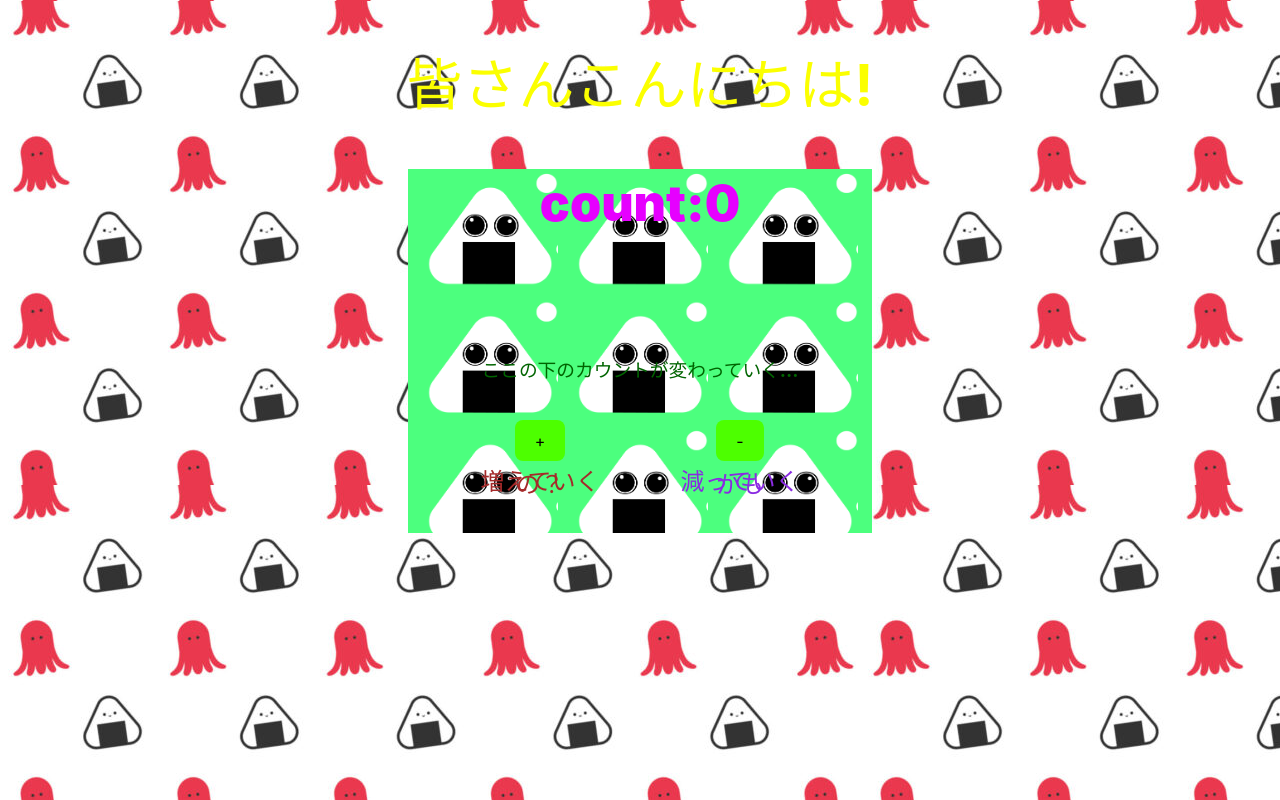
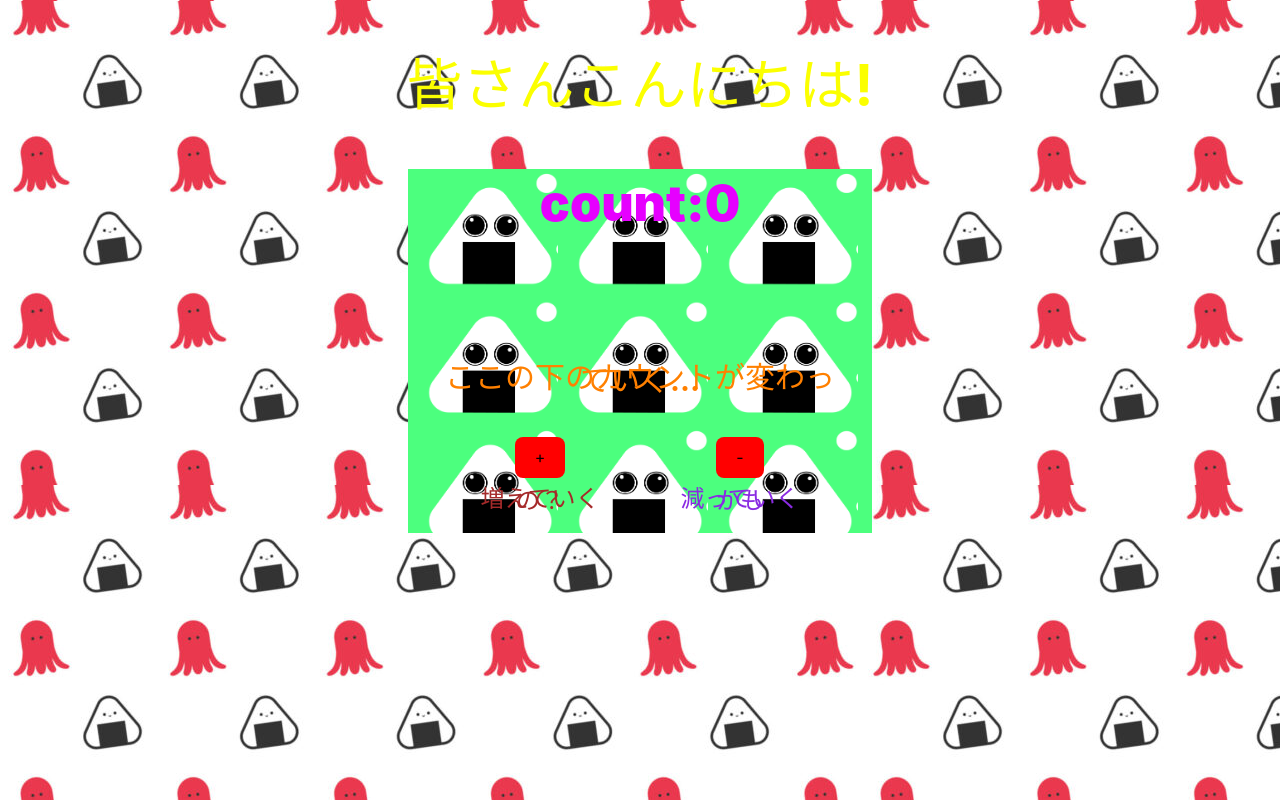
Before and after one commit to honoka5/react-sample, a React (Vite) app: page / in a window 1280 px wide. Built offline with nearby package versions, Linux system fonts and the light colour scheme.

Commit message:
文字の色の修正しただけ

```diff
--- a/src/App.css
+++ b/src/App.css
@@ -61,7 +61,8 @@ h2{
 }
 
 #lo{
-  color: darkgreen;
+  color: rgb(255, 128, 0);
+  font-size: 30px;
 }
 
 #tara{
--- a/src/App.tsx
+++ b/src/App.tsx
@@ -10,7 +10,7 @@ function App() {
     <div>
       {/*<div>count:{count}</div> ここをコメントアウトしなければcount二個になる*/}
       <CountPreview hoge={count}/>
-      <h3 id='lo'>ここの下のカウントが変わっていく...</h3>
+      <h2 id='lo'>ここの下のカウントが変わっていく...</h2>
       <div id='jo'>
       <div id='tara'>
         <button onClick={function(){
--- a/src/index.css
+++ b/src/index.css
@@ -66,6 +66,6 @@ button:focus-visible {
     color: #06fe8e;
   } */
   button {
-    background-color: #4dff00;
+    background-color: #ff0000;
   }
 }
```
